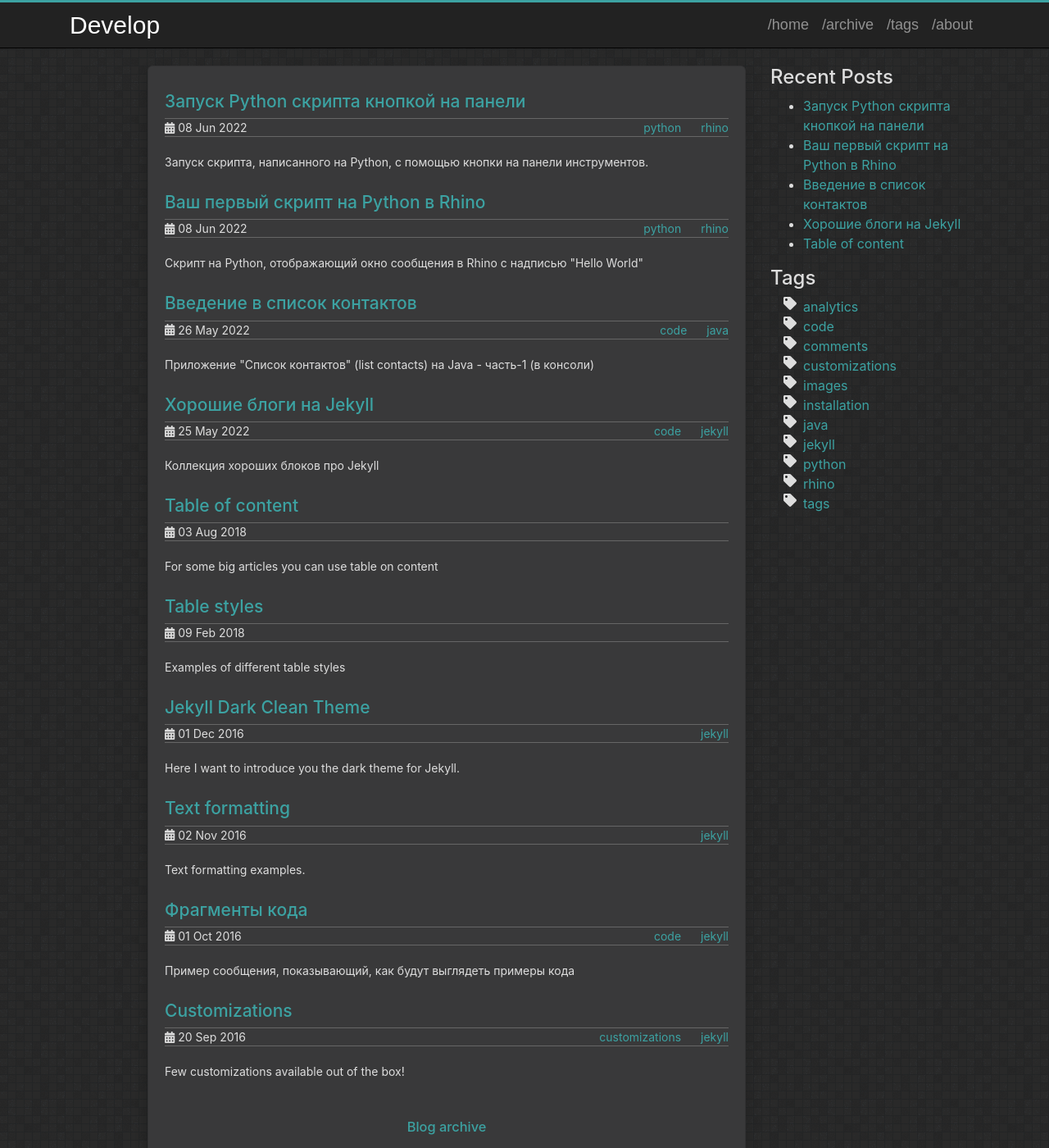
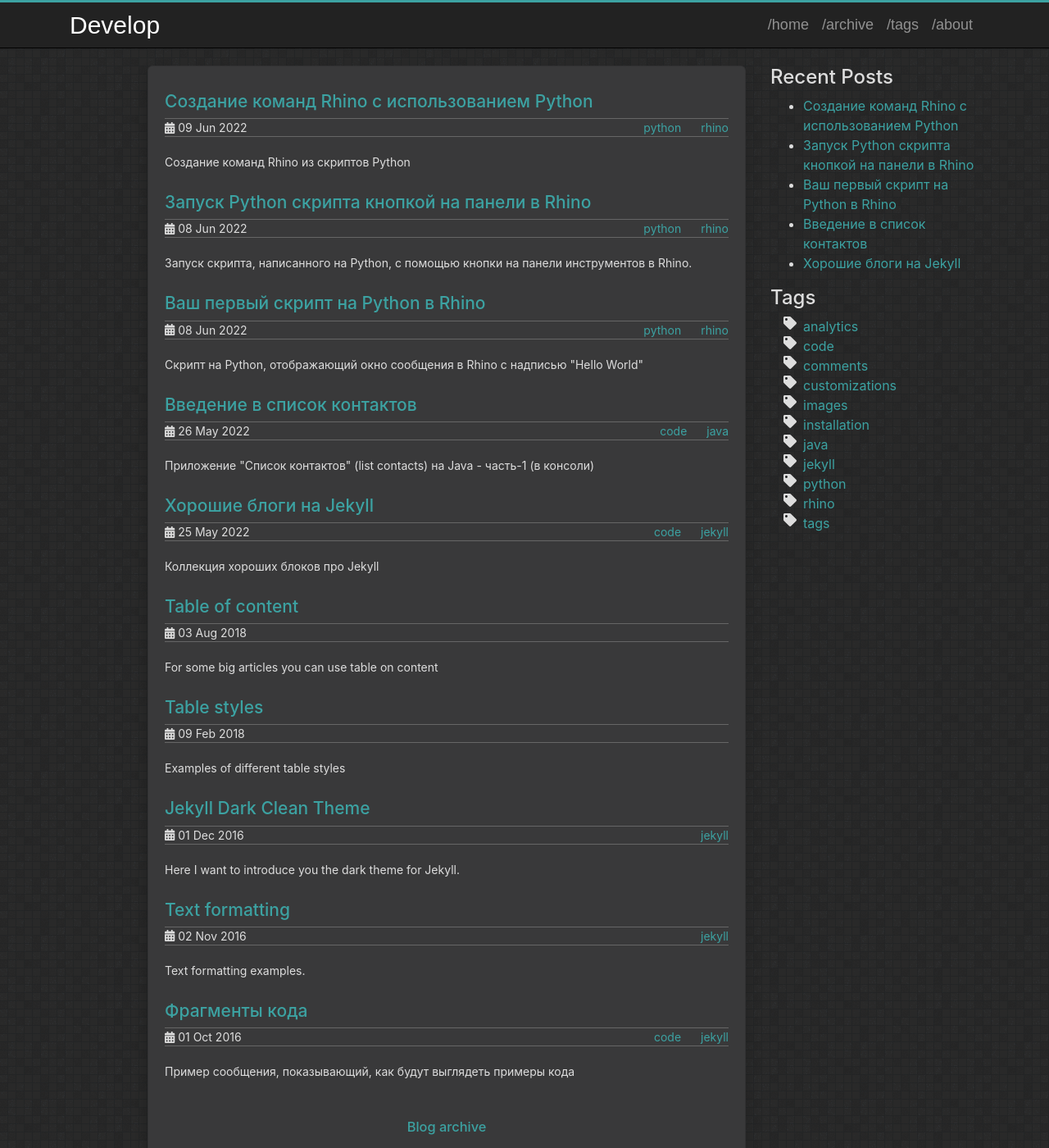
Before and after one commit to evgenvandev/example-develop, a Jekyll site: the page built from index.html, in a window 1280 px wide and 1400 px high. Shown: the whole window at 82% size. Built offline with Jekyll 4.4.1, drawn with Linux system fonts in a browser that asks for light colours; part of the change alters nothing that is shown.

Commit message:
add article-creating rhino command using python

```diff
--- a/_posts/2022-06-08-run-python-script-with-button.md
+++ b/_posts/2022-06-08-run-python-script-with-button.md
@@ -1,9 +1,9 @@
 ---
 layout: post
-title: "Запуск Python скрипта кнопкой на панели"
+title: "Запуск Python скрипта кнопкой на панели в Rhino"
 date: 2022-06-08 05:08:00
 tags: python rhino
-description: Запуск скрипта, написанного на Python, с помощью кнопки на панели инструментов.
+description: Запуск скрипта, написанного на Python, с помощью кнопки на панели инструментов в Rhino.
 toc: true
 ---
 
--- /dev/null
+++ b/_posts/2022-06-09-creating-rhino-commands-using-python.md
@@ -0,0 +1,58 @@
+---
+layout: post
+title: "Создание команд Rhino с использованием Python"
+date: 2022-06-09 05:05:00
+tags: python rhino
+description: Создание команд Rhino из скриптов Python
+toc: true
+---
+
+# Создание команд Rhino с использованием Python
+
+Можно, если немного разобраться, создать "настоящие" команды Rhino из скриптов Python. Ниже описана процедура для Rhino в Windows с несколькими комментариями о том, куда файлы должны идти, чтобы всё это работало с Rhino в Mac. Исходный шаблон для команд вместе с новым идентификатором _GUID_ и соответствующими папками автоматически создаются редактором скриптов "Rhino Python Editor" в Windows.
+
+## В Windows
+
+1. Запустите редактор "Rhino Python Editor" с помощью команды `EditPythonScript`.
+1. Нажимаем _New script_ и выбираем пункт _Command_ в следующем диалоговом окне.
+![Выбор команды из диалогового окна]({{'/assets/images/creating-rhino-commands-using-python/creating-rhino-commands-using-python-01.jpg' | relative_url}}){:.center-image}*Выбор команды из диалогового окна*
+1. Введите имя команды (_MyNewCommand_) и имя плагина (_MyNewPlug-In_), в котором вы хотели бы использовать команду - плагин может быть новым или уже существующим. Вы можете добавить несколько команд в плагин. В этом примере мы использовали _MyNewCommand_ в _MyNewPlugIn_. Создаётся новый файл скрипта с фреймворком для новой команды...
+
+>MyNewCommand_cmd.py
+{:.filename}
+{% highlight python linenos %}
+import rhinoscript.userinterface
+import rhinoscript.geometry
+
+__commandname__ = "MyNewCommand"
+
+# RunCommand is the called when the user enters the command name in Rhino.
+# The command name is defined by the filename minus "_cmd.py"
+def RunCommand( is_interactive ):
+  print "Hello", __commandname__
+  # get a point
+  point = rhinoscript.userinterface.GetPoint()
+  if( point != None ):
+    rhinoscript.geometry.AddPoint(point)
+
+  # you can optionally return a value from this function
+  # to signify command result. Return values that make
+  # sense are
+  #   0 == success
+  #   1 == cancel
+  # If this function does not return a value, success is assumed
+  return 0
+
+{% endhighlight %}
+
+1. Код, который вызывает команда, находится в функции `def RunCommand( is_interactive ):`
+1. Добавьте сюда свой код скрипта - шаблон содержит фиктивный код и пару комментариев, и все они должны вызываться из этой части скрипта. Весь скрипт может быть в этой одной функции, или вы можете добавить другие функции, как обычно, по мере необходимости. Обязательно измените начальные `import` операторы, чтобы они соответствовали скрипту, который вы пишете - автоматические операторы `import` существуют для представленного примера скрипта.
+1. Добавьте эту строку внизу скрипта `RunCommand(True)`. Это позволяет вам тестировать скрипт из редактора, отлаживать и т.д. Просто не забудьте закомментировать эту строку, прежде чем распростронять скрипт или пытаться использовать его в качестве команды. Также можно написать более "обычный" скрипт, тест и т.д. по мере необходимости обычным способом, а затем просто скопировать и вставить в этот отформатированный шаблон командного скрипта.
+1. Обратите внимание, что в Rhino в Windows скрипт автоматически сохраняется в специальном месте:
+_c:\Users\vangula\AppData\Roaming\McNeel\Rhinoceros\5.0\Plug-ins\PythonPlugins\MyNewPlug-In {fbdf7d48-66ee-4a88-8294-caafb6b78a4b}\dev\MyNewCommand_cmd.py_
+![Путь к файлу скрипта]({{'/assets/images/creating-rhino-commands-using-python/creating-rhino-commands-using-python-02.jpg' | relative_url}}){:.center-image}*Путь к файлу скрипта*
+_fbdf7d48-66ee-4a88-8294-caafb6b78a4b_ - это идентификатор GUID.
+чтобы Rhino знал, где искать командный скрипт. Этот путь устанавливается редактором при первоначальном создании команды.
+1. _Необязательно_: чтобы распространять скрипт как плагин, просто поделитесь всей папкой. Вы можете заархивировать её, если хотите, и другие пользователи могут легко извлечь _MyNewPlug-In {fbdf7d48-66ee-4a88-8294-caafb6b78a4b}_ папку и поместить её в _%APPDATA%\McNeel\Rhinoceros\5.0\Plug-ins\PythonPlugIns\_ на свои компьютеры.
+
+Rhino должен быть закрыт при "установке" новых плагинов, иначе его нужно будет перезапустить, прежде чем он распознает какие-либо новые команды.
```
Also changed, not shown: assets/images/creating-rhino-commands-using-python/creating-rhino-commands-using-python-01.jpg (added), assets/images/creating-rhino-commands-using-python/creating-rhino-commands-using-python-02.jpg (added).
